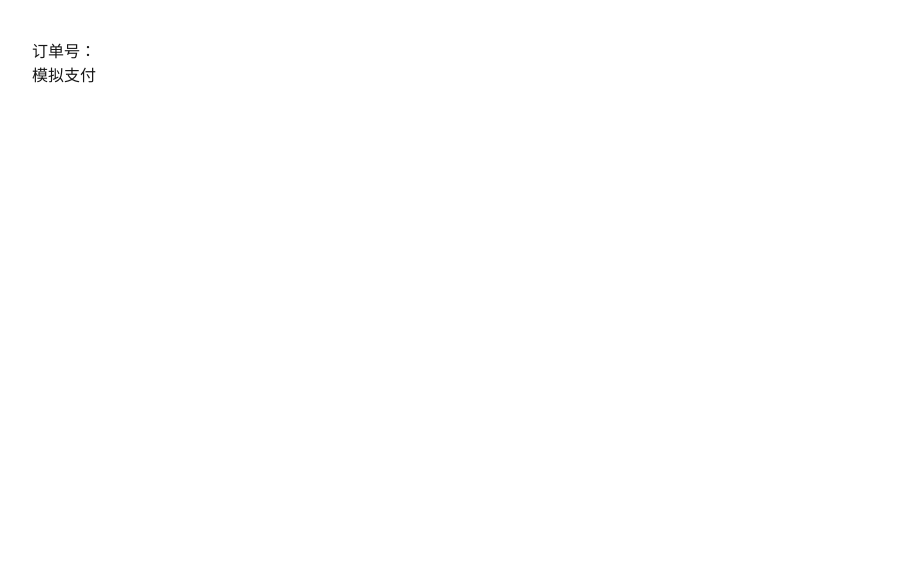
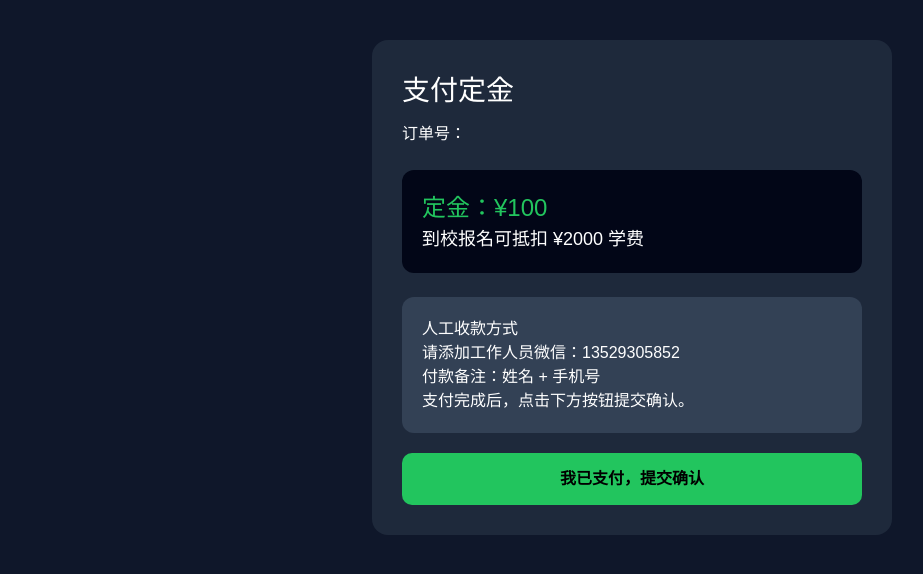
Before and after one commit to Kevin-ai94287/QYYK, a Next.js app: page /pay in a window 1280 px wide. Shown: the top 574 px of the page, without its empty margins (8-931 px from the left). Built offline with nearby package versions, Linux system fonts and the light colour scheme.

Commit message:
switch to manual payment confirmation

```diff
--- a/app/admin/_client/page.tsx
+++ b/app/admin/_client/page.tsx
@@ -1,26 +1,65 @@
 "use client";
 import { useEffect, useState } from "react";
 
+const statusMap: Record<string, string> = {
+  unpaid: "未支付",
+  pending_confirm: "待人工确认",
+  paid: "已确认支付",
+};
+
 export default function AdminClient() {
-  const [orders, setOrders] = useState([]);
+  const [orders, setOrders] = useState<any[]>([]);
 
-  useEffect(() => {
+  function load() {
     fetch("/api/orders")
       .then((res) => res.json())
       .then(setOrders);
+  }
+
+  useEffect(() => {
+    load();
   }, []);
+
+  async function confirmPayment(orderNo: string) {
+    const res = await fetch("/api/admin/confirm-payment", {
+      method: "POST",
+      headers: { "Content-Type": "application/json" },
+      body: JSON.stringify({ orderNo }),
+    });
+    if (res.ok) {
+      load();
+    } else {
+      alert("确认失败");
+    }
+  }
 
   return (
     <>
       {orders.map((o: any) => (
-        <div key={o.id} style={{ borderBottom: "1px solid #ccc", marginBottom: 10 }}>
+        <div key={o.id} style={{ borderBottom: "1px solid #ccc", marginBottom: 10, paddingBottom: 10 }}>
           <p>姓名：{o.application.name}</p>
           <p>电话：{o.application.phone}</p>
           <p>课程：{o.application.course}</p>
           <p>金额：{o.amount}</p>
-          <p>状态：{o.status}</p>
-          <p>凭证编号：{o.couponCode || "未生成"}</p>
-          <p>是否核销：{o.couponUsed ? "已使用" : "未使用"}</p>
+          <p>状态：{statusMap[o.status] || o.status}</p>
+          {o.status === "pending_confirm" && (
+            <button
+              onClick={() => confirmPayment(o.orderNo)}
+              style={{
+                padding: "6px 14px",
+                background: "#22c55e",
+                color: "#000",
+                border: "none",
+                borderRadius: 6,
+                cursor: "pointer",
+              }}
+            >
+              确认已收款
+            </button>
+          )}
+          {o.status === "paid" && (
+            <p>凭证编号：{o.couponCode || "未生成"}</p>
+          )}
         </div>
       ))}
     </>
--- /dev/null
+++ b/app/api/admin/confirm-payment/route.ts
@@ -0,0 +1,31 @@
+import { NextResponse } from "next/server";
+import { PrismaClient } from "@prisma/client";
+import { PrismaNeon } from "@prisma/adapter-neon";
+
+const adapter = new PrismaNeon({ connectionString: process.env.DATABASE_URL });
+const prisma = new PrismaClient({ adapter });
+
+function generateCode() {
+  return "QY-" + Math.random().toString(36).substring(2, 8).toUpperCase();
+}
+
+export async function POST(req: Request) {
+  const { orderNo } = await req.json();
+
+  if (!orderNo) {
+    return NextResponse.json({ message: "缺少订单号" }, { status: 400 });
+  }
+
+  const code = generateCode();
+
+  await prisma.order.update({
+    where: { orderNo },
+    data: {
+      status: "paid",
+      paidAt: new Date(),
+      couponCode: code,
+    },
+  });
+
+  return NextResponse.json({ ok: true, couponCode: code });
+}
--- a/app/api/export/route.ts
+++ b/app/api/export/route.ts
@@ -9,10 +9,10 @@ export async function GET() {
     include: { application: true },
   });
 
-  let csv = "姓名,电话,课程,金额,状态\n";
+  let csv = "姓名,电话,课程,金额,状态,凭证编号,是否核销\n";
 
   orders.forEach((o) => {
-    csv += `${o.application.name},${o.application.phone},${o.application.course},${o.amount},${o.status}\n`;
+    csv += `${o.application.name},${o.application.phone},${o.application.course},${o.amount},${o.status},${o.couponCode || ""},${o.couponUsed ? "已核销" : "未核销"}\n`;
   });
 
   return new Response(csv, {
--- /dev/null
+++ b/app/api/submit-payment-confirm/route.ts
@@ -0,0 +1,23 @@
+import { NextResponse } from "next/server";
+import { PrismaClient } from "@prisma/client";
+import { PrismaNeon } from "@prisma/adapter-neon";
+
+const adapter = new PrismaNeon({ connectionString: process.env.DATABASE_URL });
+const prisma = new PrismaClient({ adapter });
+
+export async function POST(req: Request) {
+  const { orderNo } = await req.json();
+
+  if (!orderNo) {
+    return NextResponse.json({ message: "缺少订单号" }, { status: 400 });
+  }
+
+  await prisma.order.update({
+    where: { orderNo },
+    data: {
+      status: "pending_confirm",
+    },
+  });
+
+  return NextResponse.json({ ok: true });
+}
--- a/app/pay/page.tsx
+++ b/app/pay/page.tsx
@@ -4,6 +4,7 @@ import { useEffect, useState } from "react";
 
 export default function PayPage() {
   const [orderNo, setOrderNo] = useState("");
+  const [loading, setLoading] = useState(false);
 
   useEffect(() => {
     const params = new URLSearchParams(window.location.search);
@@ -11,20 +12,88 @@ export default function PayPage() {
     setOrderNo(no);
   }, []);
 
-  async function pay() {
-    await fetch("/api/pay", {
+  async function submitConfirm() {
+    setLoading(true);
+
+    const res = await fetch("/api/submit-payment-confirm", {
       method: "POST",
+      headers: { "Content-Type": "application/json" },
       body: JSON.stringify({ orderNo }),
     });
 
-    location.href = "/success?orderNo=" + orderNo;
+    setLoading(false);
+
+    if (res.ok) {
+      location.href = "/waiting?orderNo=" + orderNo;
+    } else {
+      alert("提交失败，请联系工作人员");
+    }
   }
 
   return (
-    <div style={{ padding: 40 }}>
-      <h1>订单号：{orderNo}</h1>
+    <div
+      style={{
+        minHeight: "100vh",
+        background: "#0f172a",
+        color: "#fff",
+        padding: 40,
+      }}
+    >
+      <div
+        style={{
+          maxWidth: 520,
+          margin: "0 auto",
+          background: "#1e293b",
+          borderRadius: 16,
+          padding: 30,
+        }}
+      >
+        <h1 style={{ fontSize: 28, marginBottom: 10 }}>支付定金</h1>
 
-      <button onClick={pay}>模拟支付</button>
+        <p>订单号：{orderNo}</p>
+
+        <div
+          style={{
+            margin: "24px 0",
+            padding: 20,
+            background: "#020617",
+            borderRadius: 12,
+          }}
+        >
+          <h2 style={{ fontSize: 24, color: "#22c55e" }}>定金：¥100</h2>
+          <p style={{ fontSize: 18 }}>到校报名可抵扣 ¥2000 学费</p>
+        </div>
+
+        <div
+          style={{
+            padding: 20,
+            background: "#334155",
+            borderRadius: 12,
+            marginBottom: 20,
+          }}
+        >
+          <h3>人工收款方式</h3>
+          <p>请添加工作人员微信：13529305852</p>
+          <p>付款备注：姓名 + 手机号</p>
+          <p>支付完成后，点击下方按钮提交确认。</p>
+        </div>
+
+        <button
+          onClick={submitConfirm}
+          disabled={loading || !orderNo}
+          style={{
+            width: "100%",
+            padding: 14,
+            background: "#22c55e",
+            color: "#000",
+            borderRadius: 10,
+            fontWeight: "bold",
+            border: "none",
+          }}
+        >
+          {loading ? "正在提交..." : "我已支付，提交确认"}
+        </button>
+      </div>
     </div>
   );
 }
--- /dev/null
+++ b/app/waiting/page.tsx
@@ -0,0 +1,38 @@
+"use client";
+
+import { useEffect, useState } from "react";
+
+export default function WaitingPage() {
+  const [orderNo, setOrderNo] = useState("");
+
+  useEffect(() => {
+    const params = new URLSearchParams(window.location.search);
+    setOrderNo(params.get("orderNo") || "");
+  }, []);
+
+  return (
+    <div
+      style={{
+        minHeight: "100vh",
+        background: "#0f172a",
+        color: "#fff",
+        padding: 40,
+      }}
+    >
+      <div
+        style={{
+          maxWidth: 520,
+          margin: "0 auto",
+          background: "#1e293b",
+          borderRadius: 16,
+          padding: 30,
+        }}
+      >
+        <h1>已提交支付确认</h1>
+        <p>订单号：{orderNo}</p>
+        <p>工作人员确认收款后，将生成抵扣凭证编号。</p>
+        <p>请保存订单号，方便后续查询。</p>
+      </div>
+    </div>
+  );
+}
```
